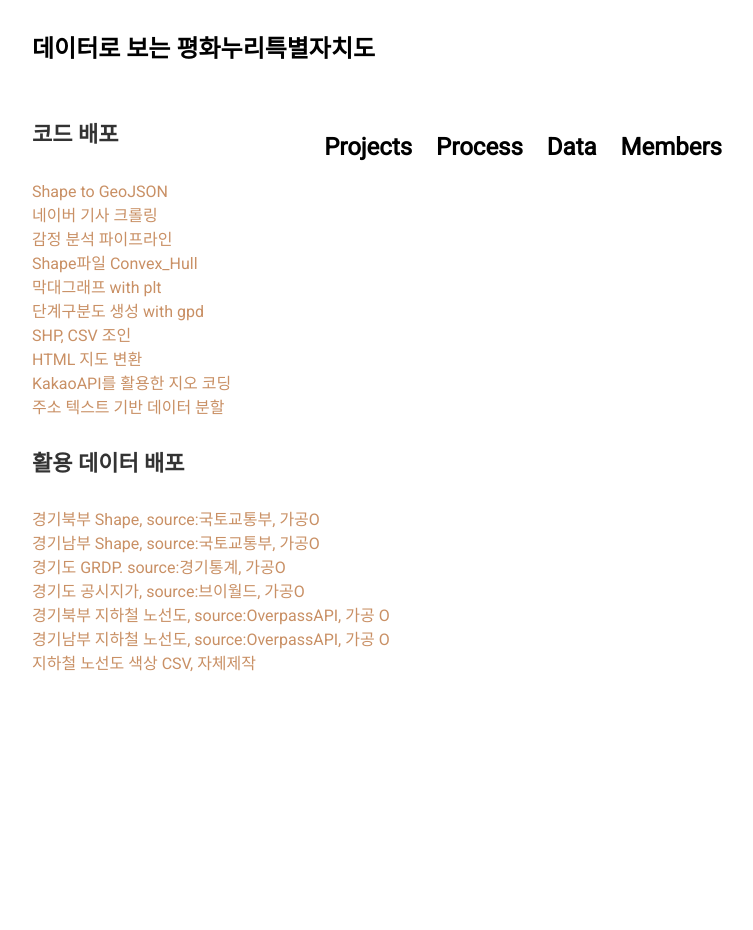
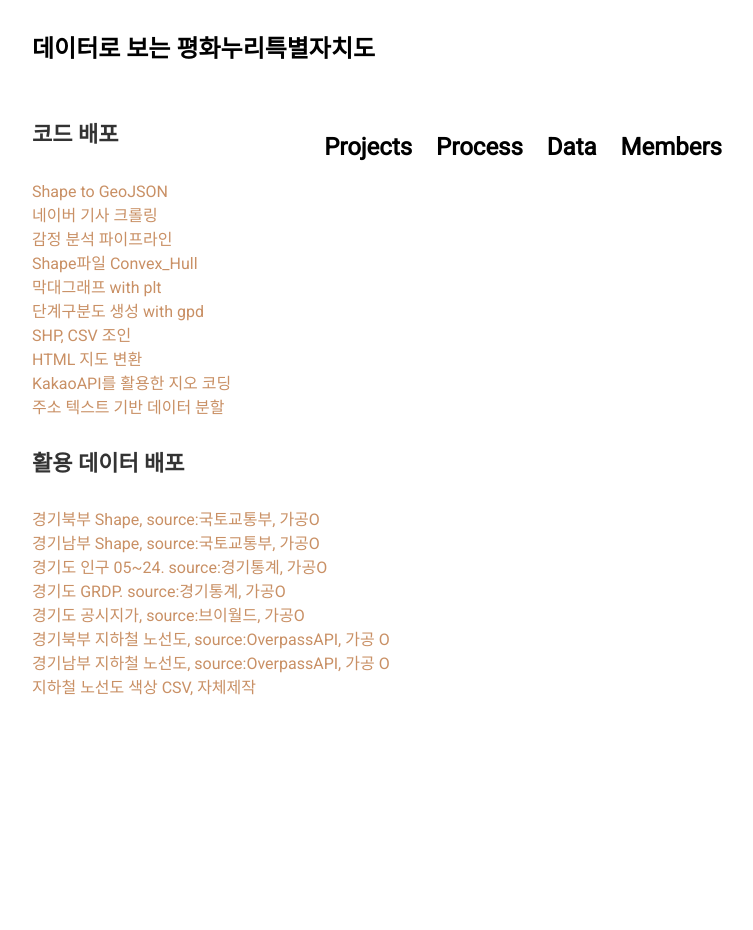
Before and after one commit to jinuew/SICM2002-6, a Jekyll site: the page built from pages/about.md, in a window 1280 px wide. Shown: the whole page, without its empty margins (263-1016 px from the left). Built offline with Jekyll 4.4.1, drawn with Linux system fonts in a browser that asks for light colours; nearby versions of some CDN libraries; before the commit the page ends 906 px from its top, so only the background shows below that.

Commit message:
Update about.md

```diff
--- a/pages/about.md
+++ b/pages/about.md
@@ -21,6 +21,7 @@
 
 [경기북부 Shape, source:국토교통부, 가공O](https://github.com/jinuew/sicm2002-6/raw/main/assets/Data/경기북도4326.zip)<br>
 [경기남부 Shape, source:국토교통부, 가공O](https://github.com/jinuew/sicm2002-6/raw/main/assets/Data/경기남도4326.zip)<br>
+[경기도 인구 05~24. source:경기통계, 가공O](https://github.com/jinuew/sicm2002-6/raw/main/assets/Data/gyeonggi_pop.xlsx)<br>
 [경기도 GRDP. source:경기통계, 가공O](https://github.com/jinuew/sicm2002-6/raw/main/assets/Data/경기도GRDP.xlsx)<br>
 [경기도 공시지가, source:브이월드, 가공O](https://github.com/jinuew/sicm2002-6/raw/main/assets/Data/공시지가.zip)<br>
 [경기북부 지하철 노선도, source:OverpassAPI, 가공 O](https://github.com/jinuew/sicm2002-6/raw/main/assets/Data/north_subway.geojson)<br>
```
